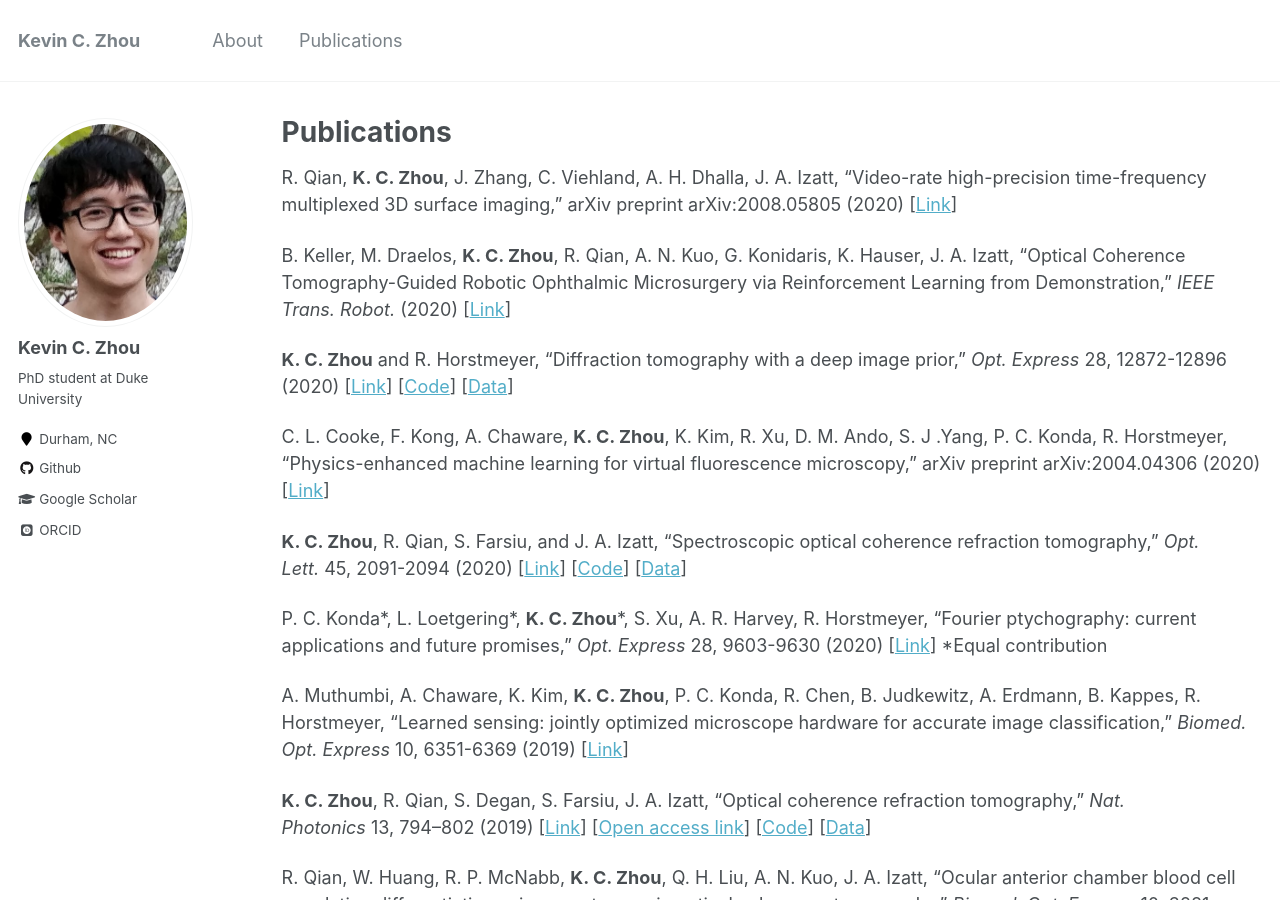
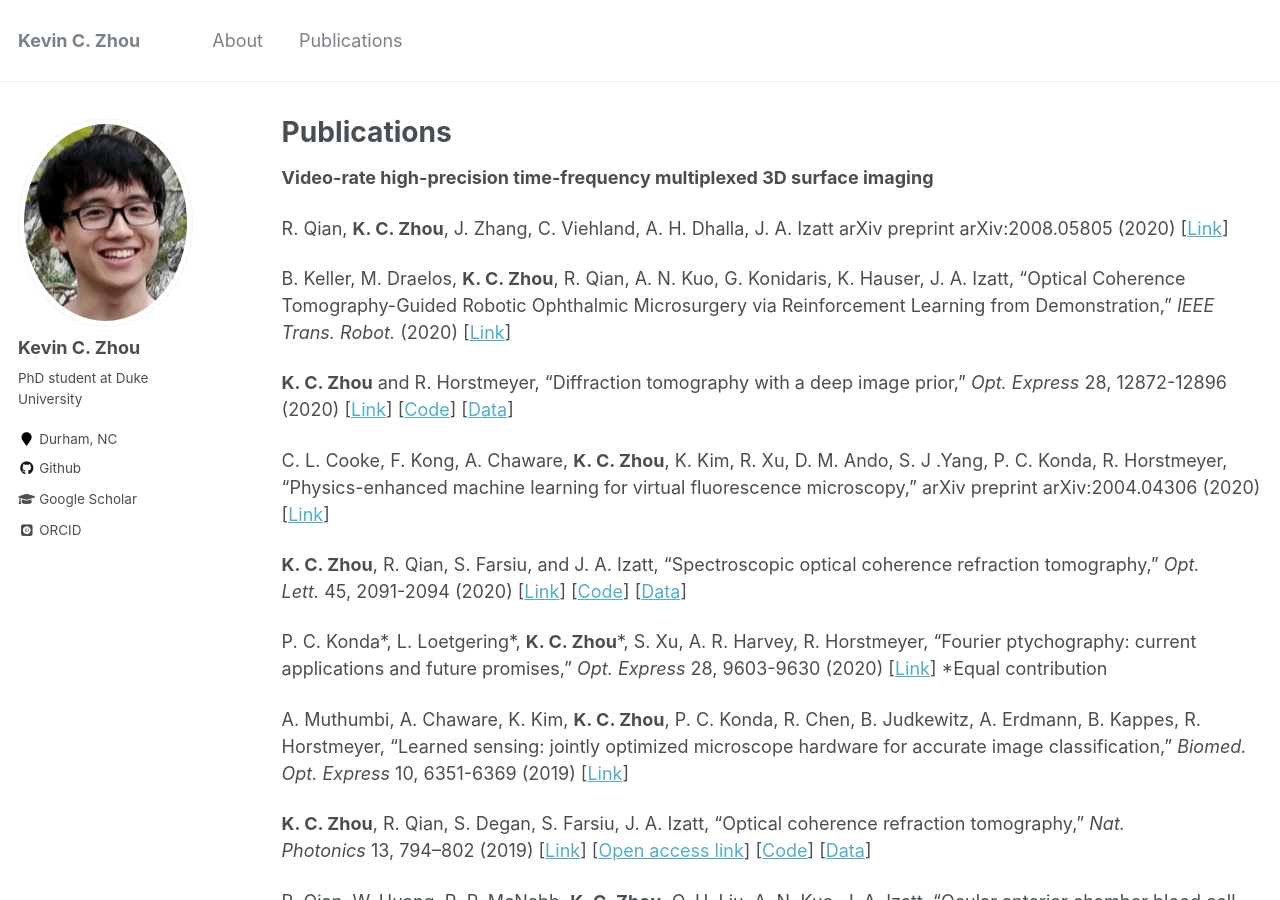
Before and after one commit to kevinczhou/kevinczhou.github.io, a Jekyll site: the page built from _pages/publications.md, in a window 1280 px wide and 900 px high. Built offline with Jekyll 4.4.1, drawn with Linux system fonts in a browser that asks for light colours; some web fonts are replaced.

```diff
--- a/_pages/publications.md
+++ b/_pages/publications.md
@@ -4,7 +4,10 @@ title: "Publications"
 permalink: /publications/
 author_profile: true
 ---
-R. Qian, **K. C. Zhou**, J. Zhang, C. Viehland, A. H. Dhalla, J. A. Izatt, "Video-rate high-precision time-frequency multiplexed 3D surface imaging," arXiv preprint arXiv:2008.05805 (2020) [[Link](https://arxiv.org/abs/2008.05805)]
+**Video-rate high-precision time-frequency multiplexed 3D surface imaging**
+
+R. Qian, **K. C. Zhou**, J. Zhang, C. Viehland, A. H. Dhalla, J. A. Izatt
+arXiv preprint arXiv:2008.05805 (2020) [[Link](https://arxiv.org/abs/2008.05805)]
 
 B. Keller, M. Draelos, **K. C. Zhou**, R. Qian, A. N. Kuo, G. Konidaris, K. Hauser, J. A. Izatt, “Optical Coherence Tomography-Guided Robotic Ophthalmic Microsurgery via Reinforcement Learning from Demonstration,” *IEEE Trans. Robot.* (2020) [[Link](https://ieeexplore.ieee.org/abstract/document/9069310)]
 
```
